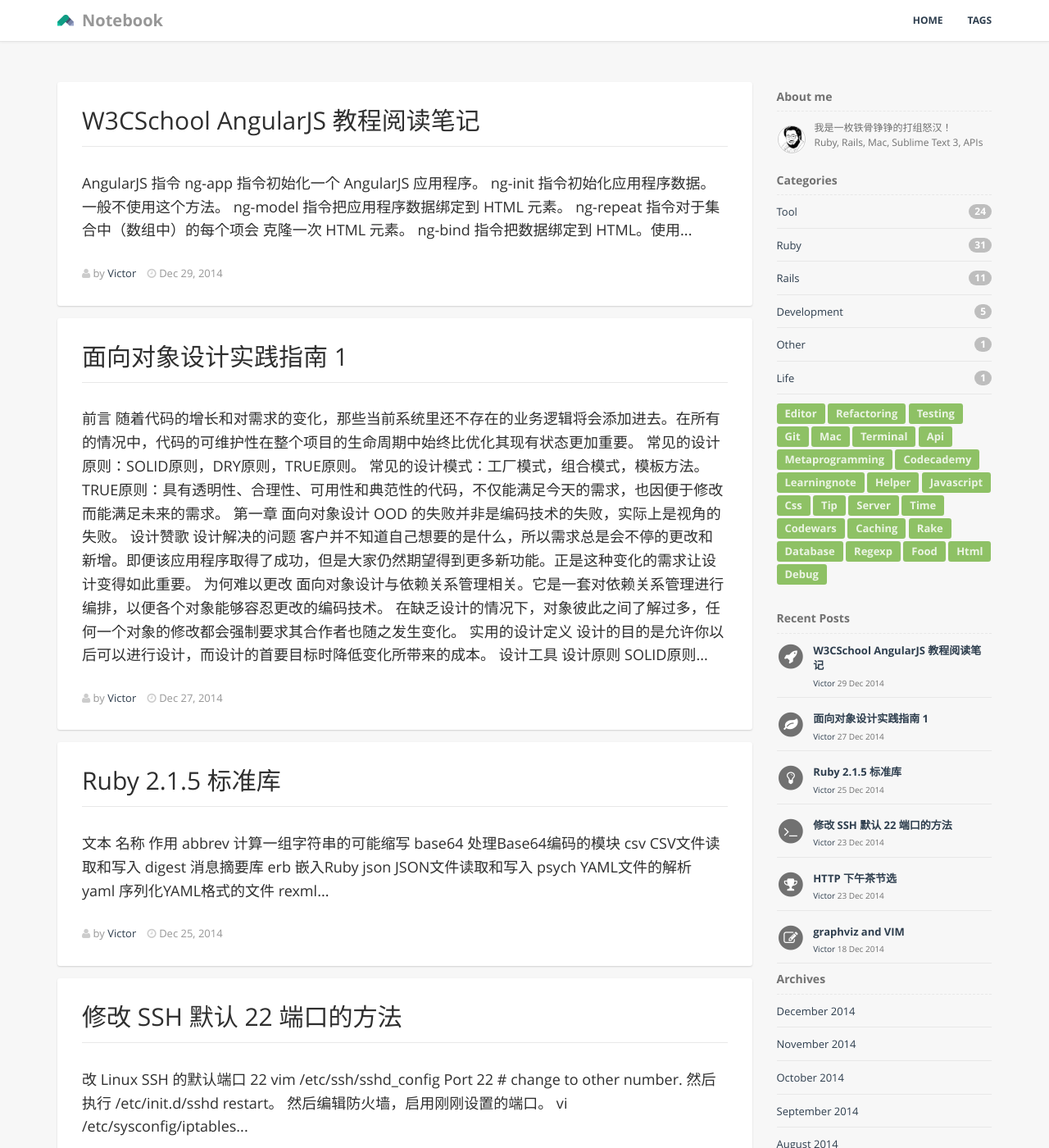
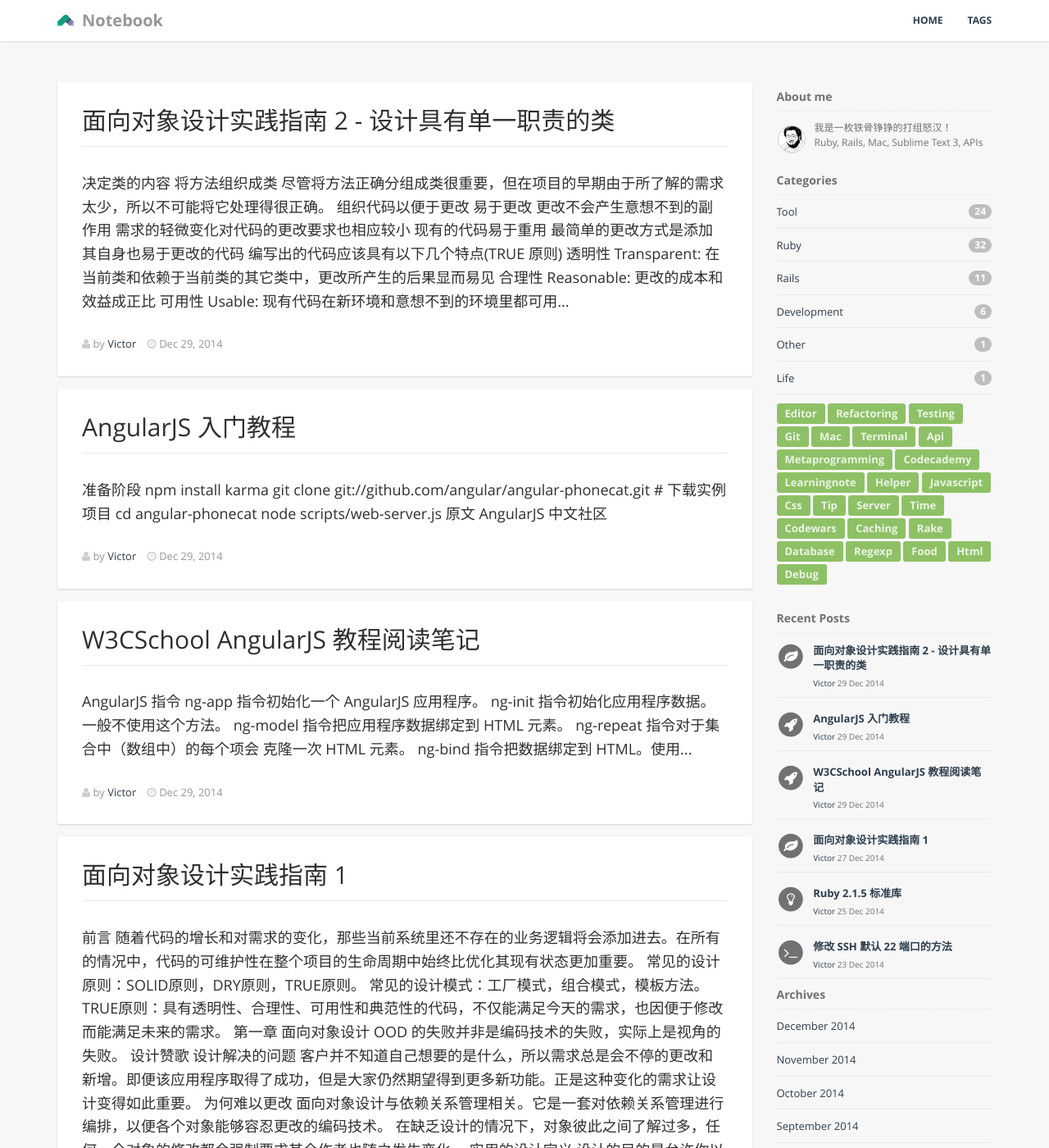
Before and after one commit to GiaoGiaoCat/GiaoGiaoCat.github.io, a Jekyll site: the page built from index.html, in a window 1280 px wide and 1400 px high. Shown: the whole window at 82% size. Built offline with Jekyll 4.4.1, drawn with Linux system fonts in a browser that asks for light colours; Markdown is read by kramdown in place of the engine named in the settings; the list of posts is cut into pages by our own code; some of the changed text lies outside the part shown.

Commit message:
add some notes

````diff
--- /dev/null
+++ b/_posts/201412/2014-12-29-Object-Oriented-Design-in-Ruby-2.md
@@ -0,0 +1,170 @@
+---
+layout: post
+title:  "面向对象设计实践指南 2 - 设计具有单一职责的类"
+date:   2014-12-29 17:30:00
+categories: ruby
+tags: learningnote refactoring
+author: "Victor"
+---
+
+## 决定类的内容
+
+### 将方法组织成类
+
+尽管将方法正确分组成类很重要，但在项目的早期由于所了解的需求太少，所以不可能将它处理得很正确。
+
+### 组织代码以便于更改
+
+#### 易于更改
+
+* 更改不会产生意想不到的副作用
+* 需求的轻微变化对代码的更改要求也相应较小
+* 现有的代码易于重用
+* 最简单的更改方式是添加其自身也易于更改的代码
+
+#### 编写出的代码应该具有以下几个特点(TRUE 原则)
+
+* 透明性 Transparent: 在当前类和依赖于当前类的其它类中，更改所产生的后果显而易见
+* 合理性 Reasonable: 更改的成本和效益成正比
+* 可用性 Usable: 现有代码在新环境和意想不到的环境里都可用
+* 典范性 Exemplary: 代码本身鼓励那些为延续这些特点而对它进行的更改
+
+## 创建具有单一职责的类
+
+* 易于更改的应用程序由易于重用的类构成。
+* 可重用的类是行为严格定义好的可插拔单元，它们不会造成什么纠葛。
+* 拥有多重职责的类难以重用。当我们只想重用它的某些行为时，会发生两种可怕的选择：
+  * 该类的多个职责之间紧密耦合，无法重用，所以只能复制其中所需要用到的代码，这会增加额外的维护成本并且会增加错误。
+  * 该类的多个职责之间并无紧密耦合，但当我们想要对它更改时，它的每次一次更改都可能破坏所有依赖它的类。
+
+### 确定一个类是否具有单一职责
+
+尝试用一句话来描述类。如果这种描述中出现“或、和、并”这样的字，那么这个类就具备了多种职责。
+
+### 确定何时做出设计决策
+
+* 不必强迫自己过早地做出设计决定。问问自己：如果今天什么都不做，将来的代价会是什么？
+* 当什么都不做，而未来的成本与当前的成本相当时，可以推迟决定。
+* 新的依赖关系会提供准确的信息，可以基于它做出正确的设计决定。
+* 每一个类的结构都是给未来应用程序维护者发出的信息，它揭示了你的设计意图。不管怎样，你今天建立的模式将会被永远地重复。(别指望别扔帮你重构)
+
+## 编写拥抱变化的代码
+
+### 依赖行为，不依赖数据
+
+* 每一个细小的行为都只能存在于一个地方。**DRY** 的代码能够容忍变化，因为行为上的任何变化都可以只修改一个地方的代码来实现。
+* 隐藏实例变量。将实例变量包裹在方法里，就可以通过重写方法的实现来行为的更改。
+  * 好处1：可以将该方法暴漏给其他对象。
+  * 好处2：变量成了对象。
+* 依赖一个复杂的数据结构是非常糟糕的。
+
+#### 依赖一个复杂的数据结构的缺点
+
+* 发送和接受双方都要了解 data 的数据结构。
+* ``diameters`` 方法不仅含有如何计算的公式，还要掌握如何存取钢圈和轮胎的方法。
+* 钢圈在索引位置 0 这样的信息不该被复制多次。
+* 数据结构一旦更改，每一个引用它的地方都需要更改。
+
+```ruby
+class ObscuringReferences
+  attr_reader :data
+  def initialize(data)
+    @data = data
+  end
+
+  def diameters
+    # 0 代表钢圈，1代表论坛
+    data.collect { |cell| cell[0] + (cell[1] * 2) }
+  end
+end
+```
+
+#### 结构和意义分离
+
+* 使用 Ruby 的 Struct 类来包裹结构。
+* Struct 是一种将大量属性绑定在一起的便捷方式，它使用了访问器方法，且无需编写类。
+* 如果你不得不接受一个混乱的数据结构，至少将这种混乱隐藏起来。
+* 重构后 ``diameters`` 方法对数组内部结构一无所知。
+
+```ruby
+class ObscuringReferences
+  attr_reader :wheels
+  def initialize(data)
+    @wheels = wheelify(data)
+  end
+
+  def diameters
+    # 0 代表钢圈，1代表论坛
+    wheels.collect { |wheel| wheel.rim + (wheel.tire * 2) }
+  end
+
+  private
+
+  Wheel = Struct.new(:rim, :tire)
+  def wheelify(data)
+    data.collect { |cell| Wheel.new(cell[0], cell[1]) }
+  end
+end
+
+data = [[622, 20], [622, 23], [599, 30]]
+o = ObscuringReferences.new(data)
+puts o.diameters
+```
+
+### 全面推行单一职责原则
+
+#### 将额外的职责从方法里提取出来，这样可以让它们更容易修改和重用。
+
+```ruby
+# 重构前含有两项职责：遍历所有轮子，并计算每一个轮子的直径。注意，这里的描述出现了“并”字。
+def diameters
+  wheels.collect { |wheel| wheel.rim + (wheel.tire * 2) }
+end
+```
+
+```ruby
+# 重构后
+def diameters
+  wheels.collect { |wheel| diameter(wheel) }
+end
+
+def diameter(wheel)
+ wheel.rim + (wheel.tire * 2)
+end
+```
+
+这样做的好处：
+
+* 暴露出之前隐藏的特性。
+* 避免使用注释。如果需要注释，把这些注释的内容提取成一个方法，让方法名来当做注释。
+* 鼓励重用。其他程序员会重用这些方法，而不是复制代码。
+* 易于移动到另一个类。当出现新功能需要调整代码时，更容易移动。
+
+#### 将类里的额外职责隔离起来
+
+因为不确定目标方向，所以有时候我们不想立刻创建一个新类，因为你的同事可能会在你的基础上去利用那个新类。为了保证当前类的职责单一，并将设计决定推迟到我们有更多需求的时候，我们可以在类的内部嵌入 ``Struct``。
+
+```ruby
+class Cear
+  attr_reader :chainring, :cog, :wheel
+  def initialize(chainring, cog, rim, tire)
+    @chainring = chainring
+    @cog = cog
+    @wheel = Wheel.new(rim, tire)
+  end
+
+  def ratio
+    chainring / cog.to_f
+  end
+
+  def gear_inches
+    ratio * wheel.diameter
+  end
+
+  Wheel = Struct.new(:rim, :tire) do
+    def diameter
+      rim + (tire * 2)
+    end
+  end
+end
+```
--- /dev/null
+++ b/_posts/201412/2014-12-29-learn-angularjs.md
@@ -0,0 +1,21 @@
+---
+layout: post
+title:  "AngularJS 入门教程"
+date:   2014-12-29 17:00:00
+categories: development
+tags: learningnote javascript
+author: "Victor"
+---
+
+## 准备阶段
+
+```bash
+npm install karma
+git clone git://github.com/angular/angular-phonecat.git # 下载实例项目
+cd angular-phonecat
+node scripts/web-server.js
+```
+
+## 原文
+
+* [AngularJS 中文社区](http://angularjs.cn/)
````
Also changed, not shown: _posts/201412/2014-12-29-w3c-angularjs.md (+0 -2 lines).
